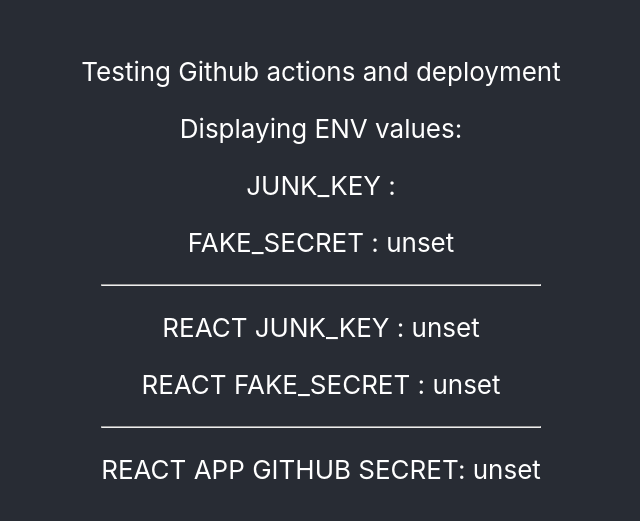
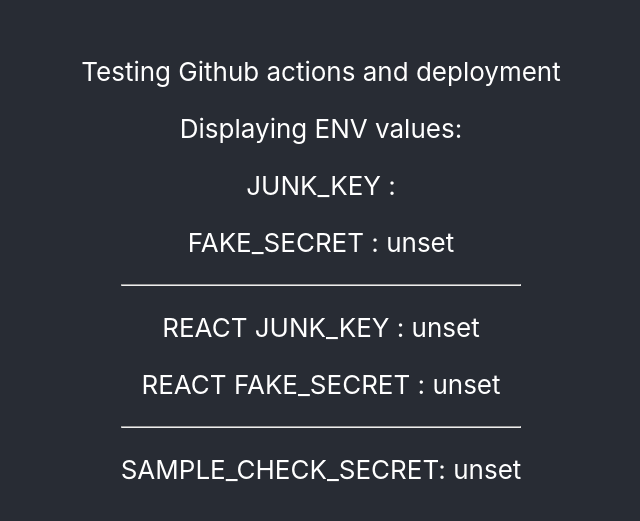
Before and after one commit to subhranshudas/test-gh, a React (Create React App) app: page / in a window 1280 px wide. Shown: the part 117-638 px from the top of the page, without its empty margins (319-959 px from the left). Built offline with nearby package versions, Linux system fonts and the light colour scheme; no server answers.

Commit message:
github secret key added

```diff
--- a/src/App.js
+++ b/src/App.js
@@ -21,7 +21,7 @@
 
           <hr />
 
-          <p>REACT APP GITHUB SECRET: {process.env.GITHUB_SECRET}</p>
+          <p>SAMPLE_CHECK_SECRET: {process.env.SAMPLE_CHECK_SECRET}</p>
         </div>
       </header>
     </div>
```
